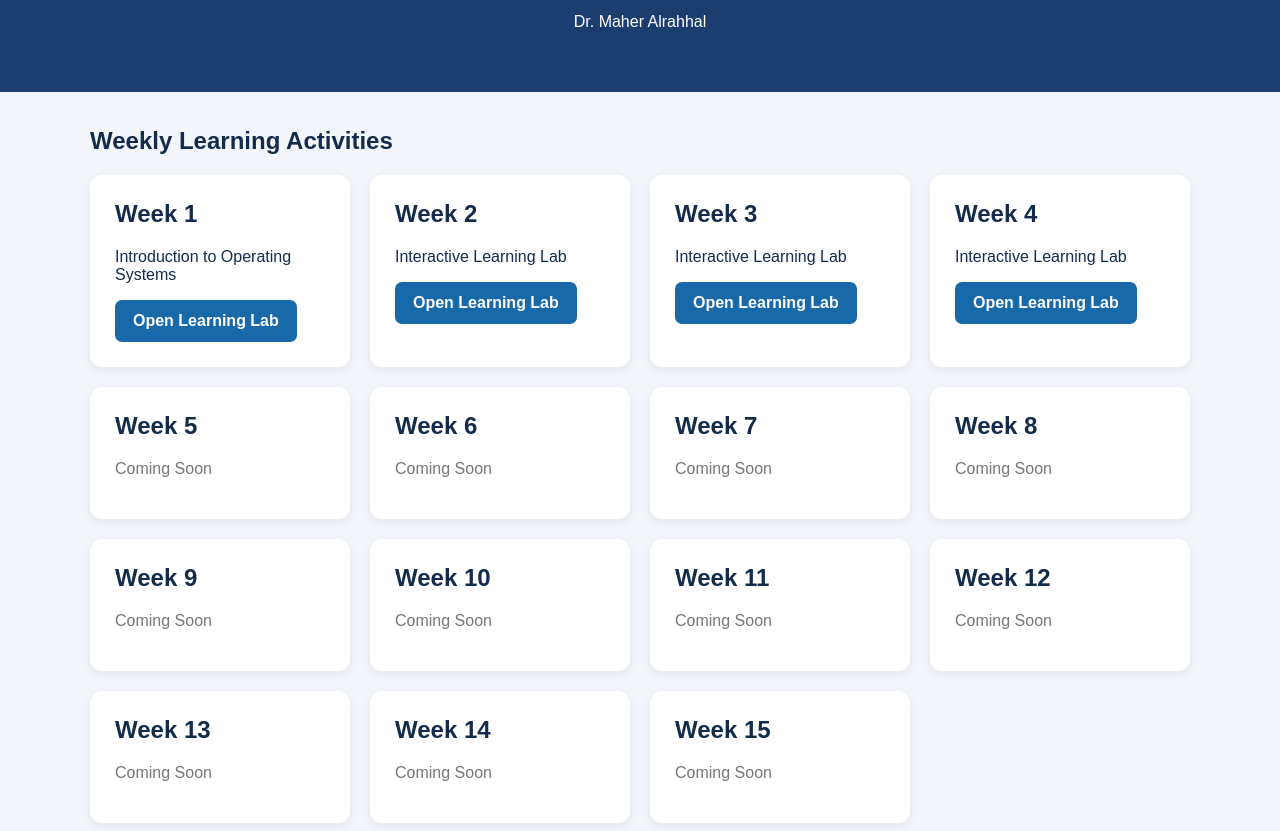
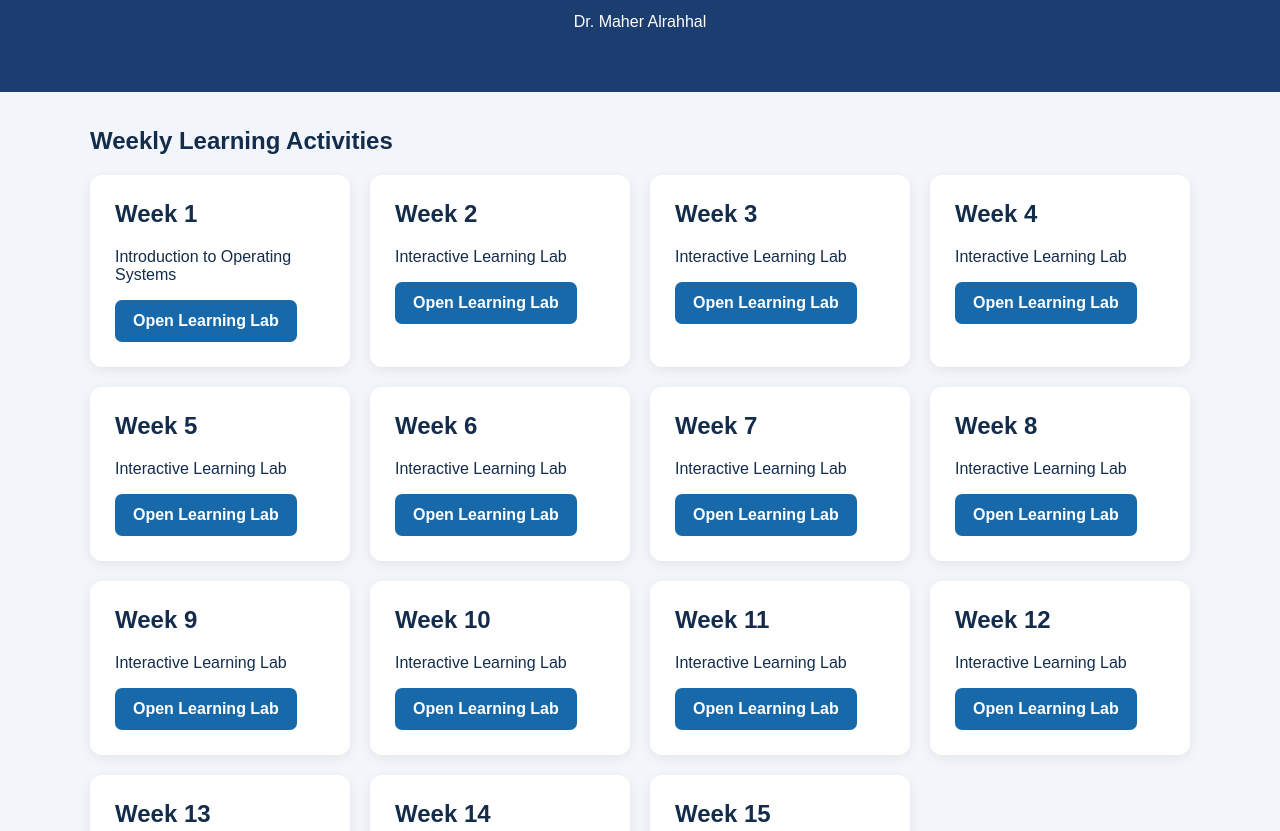
Before and after one commit to DrMaherAlrahhal/CSCI-300-Operating-Systems, a plain HTML site: page index.html in a window 1280 px wide. Shown: the part 121-952 px from the top of the page. Drawn offline with Linux system fonts and the light colour scheme.

Commit message:
Update Week sections with Interactive Learning Lab links
Replaced 'Coming Soon' messages with links to Interactive Learning Labs for Weeks 5 to 15.

```diff
--- a/index.html
+++ b/index.html
@@ -99,57 +99,90 @@
 
     <div class="card">
       <h2>Week 5</h2>
-        <p class="soon">Coming Soon</p>
+      <p>Interactive Learning Lab</p>
+      <a class="button" href="./Week-5/index.html">
+        Open Learning Lab
+      </a>
     </div>
 
     <div class="card">
       <h2>Week 6</h2>
-        <p class="soon">Coming Soon</p>
+      <p>Interactive Learning Lab</p>
+      <a class="button" href="./Week-6/index.html">
+        Open Learning Lab
+      </a>
     </div>
 
     <div class="card">
       <h2>Week 7</h2>
-        <p class="soon">Coming Soon</p>
+      <p>Interactive Learning Lab</p>
+      <a class="button" href="./Week-7/index.html">
+        Open Learning Lab
+      </a>
     </div>
 
     <div class="card">
       <h2>Week 8</h2>
-        <p class="soon">Coming Soon</p>
+      <p>Interactive Learning Lab</p>
+      <a class="button" href="./Week-8/index.html">
+        Open Learning Lab
+      </a>
     </div>
 
     <div class="card">
       <h2>Week 9</h2>
-        <p class="soon">Coming Soon</p>
+      <p>Interactive Learning Lab</p>
+      <a class="button" href="./Week-9/index.html">
+        Open Learning Lab
+      </a>
     </div>
 
     <div class="card">
       <h2>Week 10</h2>
-        <p class="soon">Coming Soon</p>
+      <p>Interactive Learning Lab</p>
+      <a class="button" href="./Week-10/index.html">
+        Open Learning Lab
+      </a>
     </div>
 
     <div class="card">
       <h2>Week 11</h2>
-        <p class="soon">Coming Soon</p>
+      <p>Interactive Learning Lab</p>
+      <a class="button" href="./Week-11/index.html">
+        Open Learning Lab
+      </a>
     </div>
 
     <div class="card">
       <h2>Week 12</h2>
-        <p class="soon">Coming Soon</p>
+      <p>Interactive Learning Lab</p>
+      <a class="button" href="./Week-12/index.html">
+        Open Learning Lab
+      </a>
     </div>
 
     <div class="card">
       <h2>Week 13</h2>
-        <p class="soon">Coming Soon</p>
+      <p>Interactive Learning Lab</p>
+      <a class="button" href="./Week-13/index.html">
+        Open Learning Lab
+      </a>
     </div>
 
     <div class="card">
       <h2>Week 14</h2>
-        <p class="soon">Coming Soon</p>
+      <p>Interactive Learning Lab</p>
+      <a class="button" href="./Week-14/index.html">
+        Open Learning Lab
+      </a>
     </div>
 
     <div class="card">
       <h2>Week 15</h2>
-        <p class="soon">Coming Soon</p>
+      <p>Interactive Learning Lab</p>
+      <a class="button" href="./Week-15/index.html">
+        Open Learning Lab
+      </a>
     </div>
     </div>
   </main>
```
Lines whose indentation alone changed are shown as unchanged.
